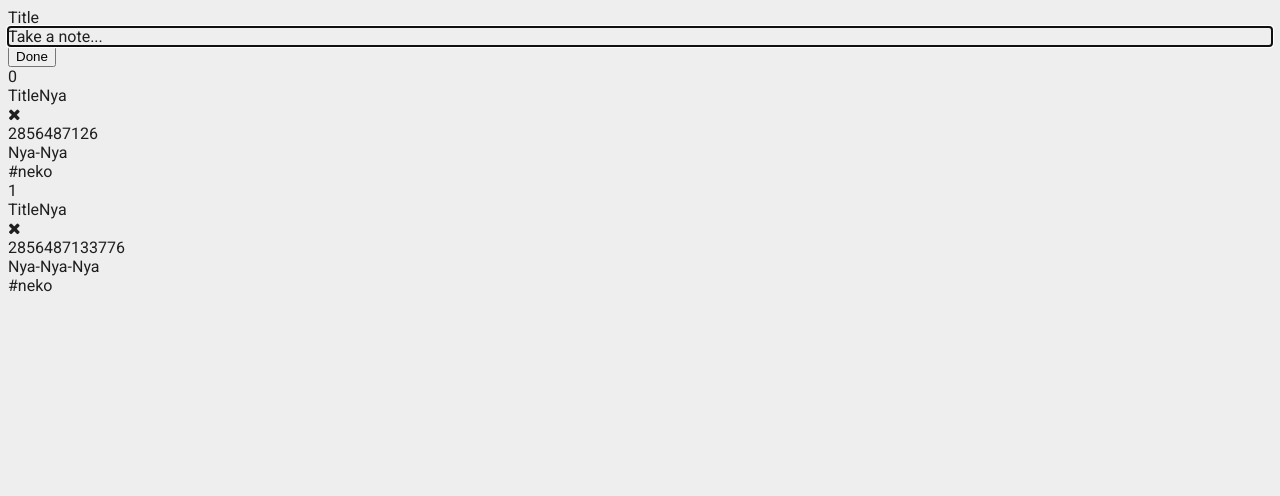
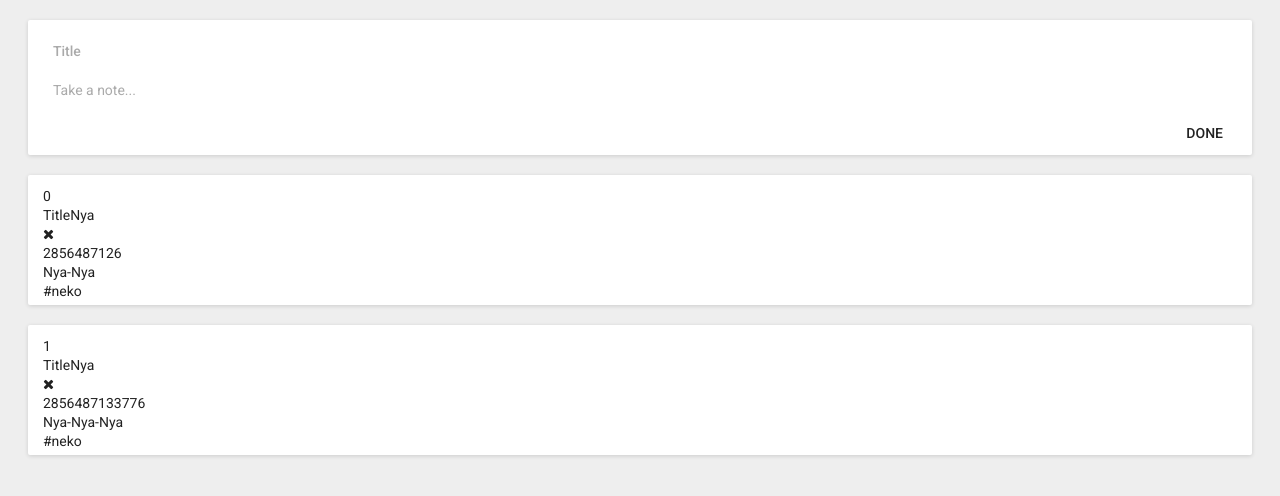
Before and after one commit to Baka9k/notes, a plain HTML site: page index.html in a window 1280 px wide. Drawn offline with Linux system fonts and the light colour scheme.

Commit message:
Add CSS classes for input fields

```diff
--- a/css/notes.css
+++ b/css/notes.css
@@ -9,6 +9,103 @@ body {
 /* Placeholder support for contenteditable elements */
 
 [contenteditable=true]:empty:before{
-  content: attr(placeholder);
-  display: block; /* For Firefox */
+	content: attr(placeholder);
+	color: #aaaaaa;
+	display: block; /* For Firefox */
 }
+
+
+#newnotecontainer, .note {
+
+	position: relative;
+
+    font-size: 14px;
+    line-height: 19px;
+    font-family: 'Roboto',arial,sans-serif;
+
+    min-height: 120px;
+    min-width: 360px;
+
+    padding: 12px 15px 4px 15px;
+    margin: 20px;
+
+    -webkit-box-sizing: border-box;
+    box-sizing: border-box;
+    white-space: pre-wrap;
+    word-wrap: break-word;
+    -webkit-user-modify: read-write;
+    word-wrap: break-word;
+    -webkit-line-break: after-white-space;
+    direction: ltr;
+    -webkit-font-smoothing: antialiased;
+
+    background-color: #FFFFFF;
+    color: rgba(0,0,0,.87);
+
+    display: block;
+
+    overflow-x: hidden;
+    overflow-y: auto;
+
+    border-radius: 2px;
+    -webkit-box-shadow: 0 1px 4px 0 rgba(0,0,0,0.14);
+    box-shadow: 0 1px 4px 0 rgba(0,0,0,0.14);
+
+	outline: none;
+	outline-color: rgba(0, 0, 0, 0.85);
+	outline-style: none;
+	outline-width: 0px;
+	-webkit-tap-highlight-color: transparent;
+
+}
+
+
+.newtitle, .newnote {
+	padding: 10px;
+	-webkit-user-select: text;
+}
+
+.newtitle {
+	font-weight: 500;
+}
+
+
+.newbtn-container {
+	padding: 0px;
+	margin: 0px;
+	margin-top: 10px;
+    display: inline-block;
+	width: 100%;
+}
+
+.btn-newnote {
+
+	position: relative;
+	float: right;
+	padding: 5px 14px;
+
+    -webkit-user-select: none;
+    cursor: pointer;
+    outline: none!important;
+    background-color: Transparent;
+    background-repeat:no-repeat;
+    border: none;
+    overflow: hidden;
+
+    -webkit-border-radius: 3px;
+    border-radius: 3px;
+
+    font-family: 'Roboto', sans-serif;
+    color: rgba(0,0,0,.87);
+    font-size: 14px;
+    font-weight: 500;
+    text-transform: uppercase;
+    display: inline-block;
+
+    -webkit-transition-duration: .3s;
+    transition-duration: .3s;
+    -webkit-transition-property: background-color,box-shadow;
+    transition-property: background-color,box-shadow;
+    -webkit-transition-timing-function: ease-in-out;
+    transition-timing-function: ease-in-out;
+}
--- a/js/notes.js
+++ b/js/notes.js
@@ -20,11 +20,12 @@ Notepad.prototype.addInDOM = function(container, id) {
 	//id is id of new notepad element
 
 	var notepad = addDOMNode("div", container, {"class": "notepad", id: id});
-	var newNoteContainer = addDOMNode("div", notepad, {id: "newnotecontainer"});
+	var newNoteContainer = addDOMNode("div", notepad, {id: "newnotecontainer", contenteditable: "false"});
 	var newTitle = addDOMNode("div", newNoteContainer, {"class": "newtitle", id: "newtitle", contenteditable: "true", placeholder: "Title"});
 	var newNote = addDOMNode("div", newNoteContainer, {"class": "newnote", id: "newnote", contenteditable: "true", placeholder: "Take a note..."});
 	newNote.focus();
-	var newNoteButton = addDOMNode("input", newNoteContainer, {type: "button", "class": "btn-newnote", id: "newnoteButton", value: "Done"});
+	var newNoteButtonContainer = addDOMNode("div", newNoteContainer, {"class": "newbtn-container", contenteditable: "false"});
+	var newNoteButton = addDOMNode("input", newNoteButtonContainer, {type: "button", "class": "btn-newnote", id: "newnoteButton", value: "Done"});
 	var notes = addDOMNode("div", notepad, {id: "notes"});
 
 	this.notes.forEach(this.renderNote);
@@ -49,7 +50,6 @@ Notepad.prototype.addListeners = function() {
 	for (let i = 0; i < titles.length; i++) {
 		titles[i].onclick = function() {
 			that.startTitleChanging(titles[i]);
-			console.log(that);
 		}
 	}
 
@@ -73,7 +73,7 @@ Notepad.prototype.addListeners = function() {
 Notepad.prototype.findTags = function(str) {
 
 	function iterateRE(str, re, onmatch) {
-		var result
+		var result;
 		while((result = re.exec(str)) !== null) {
 			if (onmatch) {
 				onmatch(result[0], result);
```
